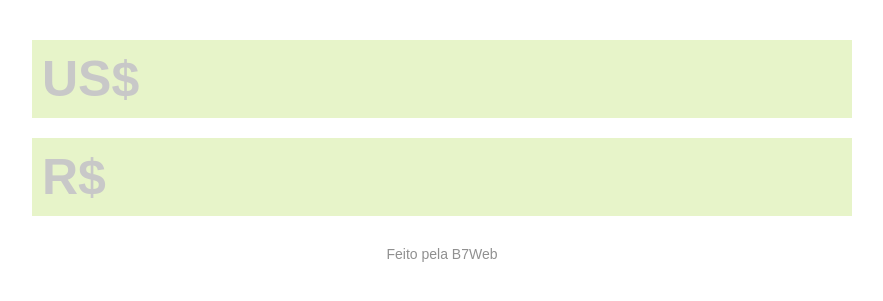
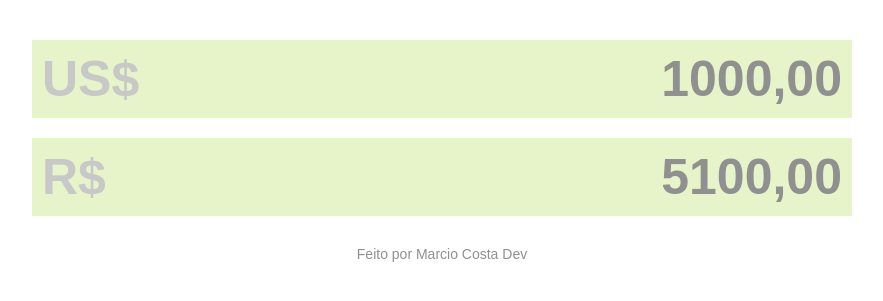
Before and after one commit to MarcioCosta013/AprendendoJavaScript, a plain HTML site: page index.html in a window 1280 px wide. Shown: the part 123-424 px from the top of the page, without its empty margins (198-1081 px from the left). Drawn offline with Linux system fonts and the light colour scheme.

Commit message:
finalizando o miniprojeto

```diff
--- /dev/null
+++ b/assets/script.js
@@ -0,0 +1,63 @@
+let  dolar = 5.1
+
+let usdInput = document.querySelector("#usd")
+let brlInput = document.querySelector("#brl")
+
+usdInput.addEventListener("keyup", ()=>{
+    convert("usd-to-brl")
+})
+
+brlInput.addEventListener("keyup", ()=>{
+    convert("brl-to-usd")
+})
+
+usdInput.addEventListener("blur", () => {
+    usdInput.value = formatCurrency(usdInput.value)
+})
+
+brlInput.addEventListener("blur", () => {
+    brlInput.value = formatCurrency(brlInput.value)
+})
+
+usdInput.value = "1000,00"
+convert("usd-to-brl")
+
+//Funções
+function formatCurrency(value){
+    let fixedValue = fixValue(value)
+    let options = {
+        useGrouping: false,
+        minimumFractionDigits: 2
+    }
+    let formatter = new Intl.NumberFormat("pt-br", options)
+    return formatter.format(fixedValue)
+}
+
+function fixValue(value){
+    let fixValue = value.replace(",", ".")
+    let floatValue = parseFloat(fixValue)
+    if(floatValue == NaN) {
+        floatValue = 0
+    }
+    return floatValue
+}
+
+function convert(type){
+    if (type == "usd-to-brl") {
+        let fixedValue = fixValue(usdInput.value)
+
+        let result = fixedValue * dolar
+        result = result.toFixed(2)
+
+        brlInput.value = formatCurrency(result)
+    }
+
+    if(type == "brl-to-usd"){
+        let fixedValue = fixValue(brlInput.value)
+
+        let result = fixedValue / dolar
+        result = result.toFixed(2)
+
+        usdInput.value = formatCurrency(result)
+    }
+}
--- a/index.html
+++ b/index.html
@@ -25,8 +25,9 @@
     </main>
 
     <footer>
-        Feito pela B7Web
+        Feito por Marcio Costa Dev
     </footer>
+    <script src="./assets/script.js"></script>
 </body>
 
 </html>
```
